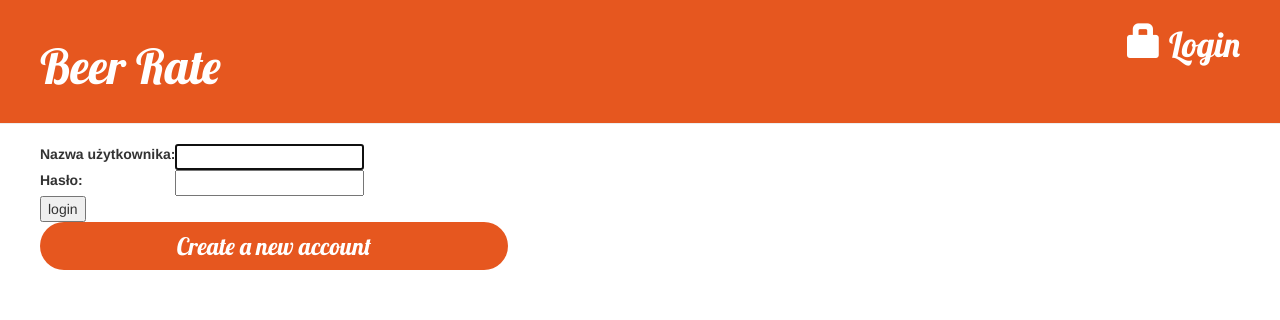
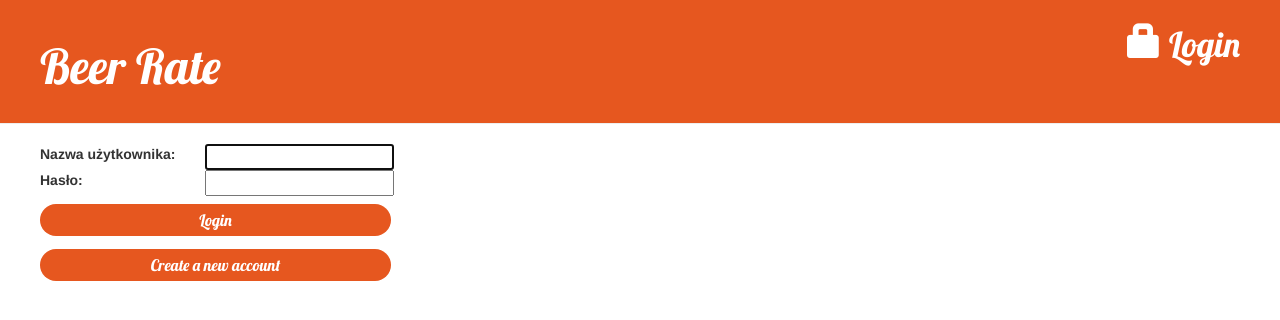
Before and after one commit to m-rzeszotarski/BeerRate, a Django app: page /accounts/login/ in a window 1280 px wide. Shown: the top 320 px of the page. Run offline with Django 4.2, Linux system fonts and the light colour scheme; some libraries are stand-ins or nearby versions.

Commit message:
registration page fix and css improvment

```diff
--- a/webpage/forms.py
+++ b/webpage/forms.py
@@ -11,7 +11,7 @@ class BeerForm(forms.ModelForm):
 
     class Meta:
         model = Beer
-        fields = ('brewery', 'name', 'style', 'alcohol_content', 'blg')
+        fields = ('brewery', 'name', 'style', 'alcohol_content', 'blg', 'picture')
 
     def __init__(self, *args, **kwargs):
         super().__init__(*args, **kwargs)
@@ -29,6 +29,7 @@ class BeerForm(forms.ModelForm):
             Field('style', css_class="form50"),
             Field('alcohol_content', css_class="form10"),
             Field('blg', css_class="form10"),
+            Field('picture', css_class="form50"),
         )
         self.helper.add_input(Submit('submit', 'Save'))
 
--- a/webpage/models.py
+++ b/webpage/models.py
@@ -13,6 +13,7 @@ class Beer(models.Model):
     style = models.CharField(max_length=25)
     alcohol_content = models.FloatField(default=0)
     blg = models.FloatField(default=0)
+    picture = models.CharField(max_length=250, null=True, blank=True)
     # Only Beers approved by admin should be shown in the Beer Ranking page - default False
     isapproved = models.BooleanField(default=False)
 
--- a/webpage/static/css/webpage.css
+++ b/webpage/static/css/webpage.css
@@ -92,6 +92,7 @@ a.button2{
     background-color:#e6571f;
     text-align:center;
     transition: all 0.2s;
+
     }
 a.button2:hover{
     background-color:#dd3f00;
@@ -118,15 +119,72 @@ a.button2:hover{
     text-align:center;
     transition: all 0.2s;
     }
+
 .button2:hover{
     background-color:#dd3f00;
 }
+
 @media all and (max-width:30em){
     .button2{
         display:block;
         margin:0.2em auto;
     }
 }
+
+a.button3{
+    display:inline-block;
+    padding:0.3em 1.2em;
+    margin:0.5em 0.3em 0.3em 0;
+    border-radius:2em;
+    box-sizing: border-box;
+    text-decoration:cornsilk;
+    font-family:'Lobster';
+    font-size: medium;
+    font-weight:300;
+    color:#FFFFFF;
+    background-color:#e6571f;
+    text-align:center;
+    transition: all 0.2s;
+    width: 30%;
+    }
+a.button3:hover{
+    background-color:#dd3f00;
+}
+@media all and (max-width:30em){
+    a.button3{
+        display:block;
+        margin:0.2em auto;
+    }
+}
+
+.button3{
+    display:inline-block;
+    padding:0.3em 1.2em;
+    margin:0.5em 0.3em 0.3em 0;
+    border-radius:2em;
+    box-sizing: border-box;
+    text-decoration:cornsilk;
+    font-family:'Lobster';
+    font-size: medium;
+    font-weight:300;
+    color:#FFFFFF;
+    background-color:#e6571f;
+    text-align:center;
+    transition: all 0.2s;
+    width: 30%;
+    }
+
+.button2:hover{
+    background-color:#dd3f00;
+}
+
+@media all and (max-width:30em){
+    .button2{
+        display:block;
+        margin:0.2em auto;
+    }
+}
+
 
 .form50 {
     width: 50%;
--- a/webpage/templates/registration/login.html
+++ b/webpage/templates/registration/login.html
@@ -1,9 +1,11 @@
 <!-- This is a html template for log in page
+<input type="submit" value="login" />
 -->
 
 {% extends "webpage/base.html" %}
 
 {% block content %}
+    <div class="page">
     {% if form.errors %}
         <p>Wrong username or password!</p>
     {% endif %}
@@ -12,7 +14,7 @@
     {% csrf_token %}
         <table>
         <tr>
-            <td>{{ form.username.label_tag }}</td>
+            <td style="padding-right: 30px">{{ form.username.label_tag }}</td>
             <td>{{ form.username }}</td>
         </tr>
         <tr>
@@ -20,10 +22,13 @@
             <td>{{ form.password }}</td>
         </tr>
         </table>
-
-        <input type="submit" value="login" />
+        <input id="submit1" type="submit" value="login" style="display: none" />
+        <label for="submit1" class="button3">
+            Login
+        </label>
         <input type="hidden" name="next" value="{{ next }}" />
+        <br>
+        <a href="{% url 'register' %}" class="button3" >Create a new account</a>
     </form>
-    <a href="{% url 'register' %}" class="button1">Create a new account</a>
-
+    </div>
 {% endblock %}
--- a/webpage/templates/registration/register.html
+++ b/webpage/templates/registration/register.html
@@ -11,7 +11,7 @@
 	<form method="POST">
 		{% csrf_token %}
 		{{ register_form|crispy }}
-		<button class="btn btn-primary" type="submit">Register</button>
+		<button class="button2" type="submit">Register</button>
 	</form>
 	<p class="text-center">If you already have an account, <a href="{% url 'login' %}">login</a> instead.</p>
     </div>
```
Also changed, not shown: webpage/templates/webpage/beer_detail.html (+9 -6 lines), webpage/migrations/0009_beer_picture.py (added).
